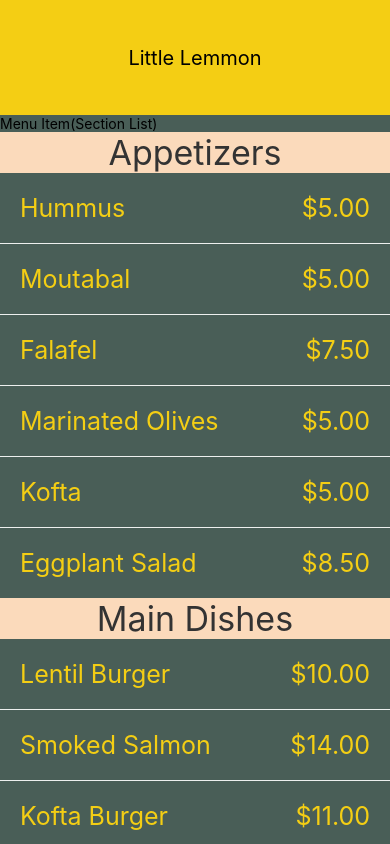
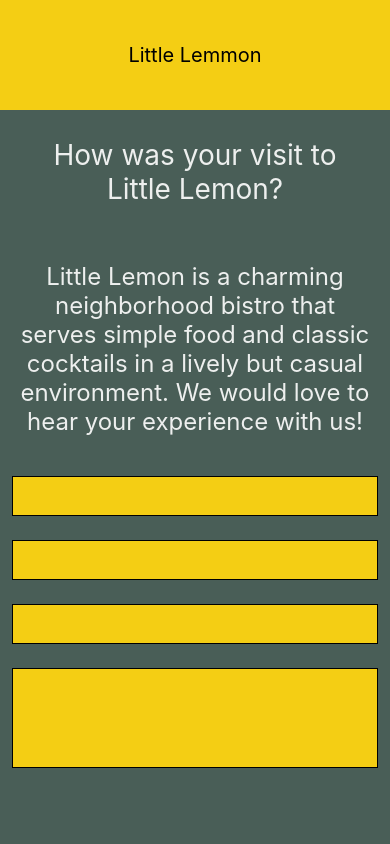
Before and after one commit to Nazmos27/react-native-practice-project, a React Native app: screen / in a window 390 px wide. Built offline with nearby package versions, Linux system fonts and the light colour scheme.

Commit message:
week 2 completed,textInput learned

```diff
--- a/App.js
+++ b/App.js
@@ -1,7 +1,7 @@
 import { StyleSheet, Text, View } from 'react-native';
 import LittleLemmonHeader from './components/LittleLemmonHeader';
 import LittleLemmonFooter from './components/LittleLemmonFooter';
-import SectionListPractice from './components/SectionListPractice';
+import UserFeedbackForm from './components/UserFeedbackForm';
 
 export default function App() {
   return (
@@ -15,7 +15,8 @@
       {/* <MenuItems></MenuItems> */}
       {/* <MenuWithFlatList></MenuWithFlatList> */}
       {/* <FlatlistPractice></FlatlistPractice> */}
-      <SectionListPractice></SectionListPractice>
+      {/* <SectionListPractice></SectionListPractice> */}
+      <UserFeedbackForm></UserFeedbackForm>
     </View>
   );
 }
--- /dev/null
+++ b/components/UserFeedbackForm.js
@@ -0,0 +1,100 @@
+import React, { useState } from 'react';
+import {
+  StyleSheet,
+  Text,
+  TextInput,
+  ScrollView,
+  KeyboardAvoidingView,
+  Platform,
+} from 'react-native';
+
+const UserFeedbackForm = () => {
+  // declare the variables
+  const [firstName, onChangeFirstName] = useState('');
+  const [lastName, onChangeLastName] = useState('');
+  const [number,onChangeNumber] = useState('')
+  const [message, onChangeMessage] = useState('');
+
+  return (
+    <KeyboardAvoidingView
+      style={styles.container}
+      behavior={Platform.OS === 'ios' ? 'padding' : 'height'}>
+      <ScrollView keyboardDismissMode="on-drag">
+        <Text style={styles.headingSection}>
+          How was your visit to Little Lemon?
+        </Text>
+        <Text style={styles.infoSection}>
+          Little Lemon is a charming neighborhood bistro that serves simple food
+          and classic cocktails in a lively but casual environment. We would
+          love to hear your experience with us!
+        </Text>
+        <TextInput
+          style={styles.input}
+          value={firstName}
+          onChangeText={onChangeFirstName}
+        />
+        <TextInput
+          style={styles.input}
+          value={lastName}
+          onChangeText={onChangeLastName}
+        />
+        <TextInput
+          style={styles.input}
+          value={number}
+          onChangeText={onChangeNumber}
+          keyboardType="phone-pad"
+          maxLength={12}
+          secureTextEntry={true}
+
+        />
+        <TextInput
+          style={styles.messageInput}
+          value={message}
+          onChangeText={onChangeMessage}
+          multiline={true} //The multiline prop is Boolean; when set to true, the text input can be multiple lines. By default, it is set to false, and all the text that cannot fit within a single line is truncated and not visible to the user.
+        />
+      </ScrollView>
+    </KeyboardAvoidingView>
+  );
+};
+
+const styles = StyleSheet.create({
+  container: {
+    flex: 1,
+  },
+  input: {
+    height: 40,
+    margin: 12,
+    borderWidth: 1,
+    padding: 10,
+    fontSize: 16,
+    borderColor: 'EDEFEE',
+    backgroundColor: '#F4CE14',
+  },
+  messageInput: {
+    height: 100,
+    margin: 12,
+    borderWidth: 1,
+    padding: 10,
+    fontSize: 16,
+    backgroundColor: '#F4CE14',
+  },
+  infoSection: {
+    fontSize: 24,
+    padding: 20,
+    marginVertical: 8,
+    color: '#EDEFEE',
+    textAlign: 'center',
+    backgroundColor: '#495E57',
+  },
+  headingSection: {
+    fontSize: 28,
+    padding: 20,
+    marginVertical: 8,
+    color: '#EDEFEE',
+    textAlign: 'center',
+    backgroundColor: '#495E57',
+  },
+});
+
+export default UserFeedbackForm;
```
